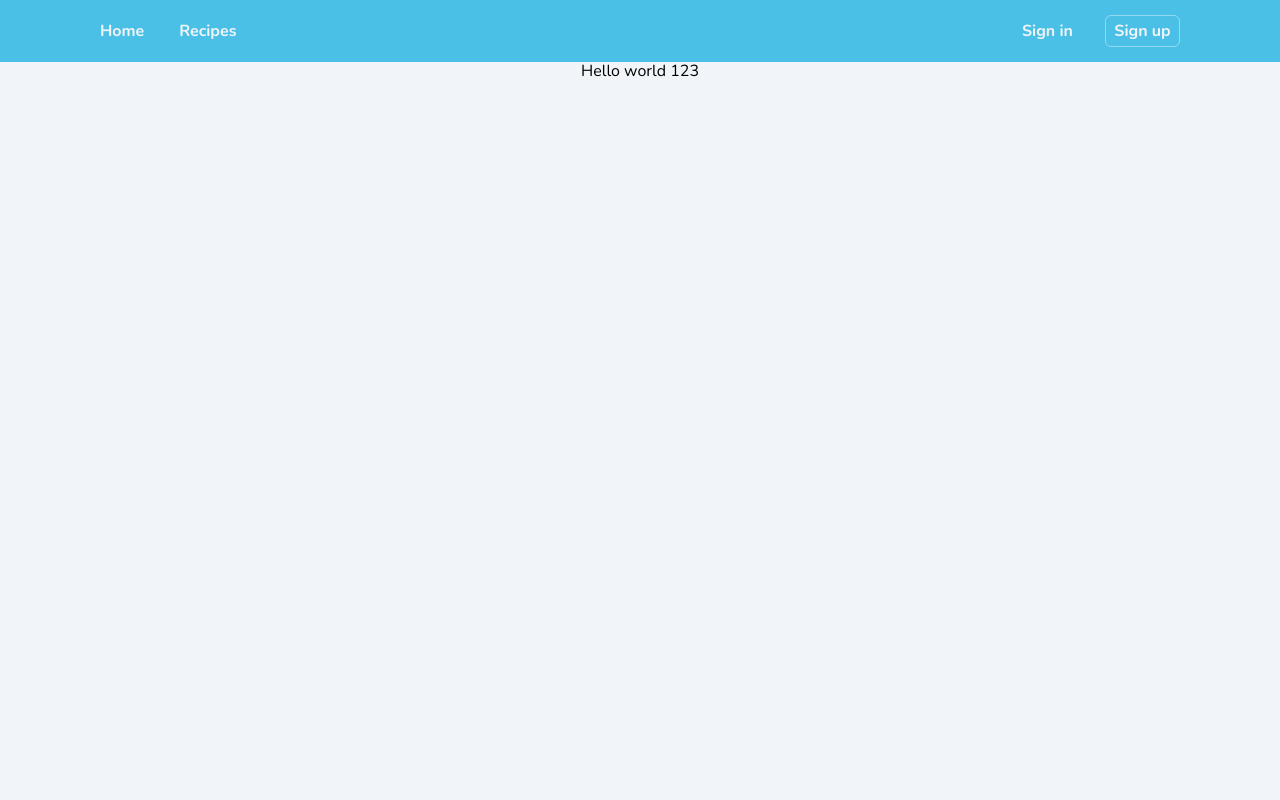
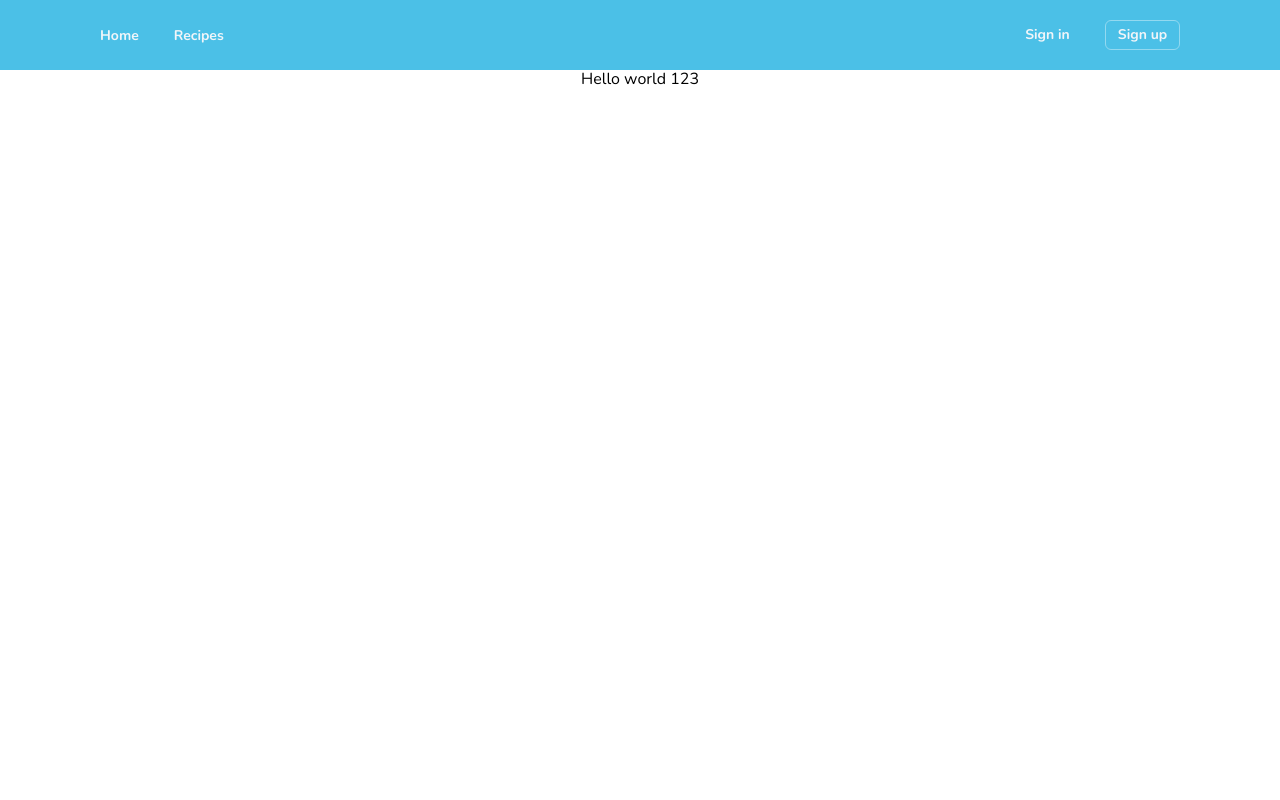
Before and after one commit to TheStelarek/GreatMove.Web, a Next.js app: page / in a window 1280 px wide. Shown: the top 800 px of the page. Built offline with nearby package versions, Linux system fonts and the light colour scheme.

Commit message:
feat: make recipes pages and main recipes page consisent. Colors changes (#25)
* feat: add blue variant input. Design changes

* feat: make recipes pages and main recipes page consisent

```diff
--- a/src/components/core/input/Input.tsx
+++ b/src/components/core/input/Input.tsx
@@ -9,7 +9,7 @@ type InputProps = UseFormRegisterReturn & {
   type: 'text' | 'email' | 'number' | 'password';
   error?: string | null;
   radius?: 5 | 10 | 15;
-  variant?: 'gray' | 'white';
+  variant?: 'gray' | 'white' | 'blue';
   autocomplete?: boolean;
   onKeyPress?: KeyboardEventHandler<HTMLInputElement> | undefined;
 };
--- a/src/components/core/layout/Layout.module.scss
+++ b/src/components/core/layout/Layout.module.scss
@@ -4,7 +4,7 @@
   flex-direction: column;
   justify-content: center;
   align-items: center;
-  background-color: var(--white-3);
+  background-color: var(--white-1);
 
   .header {
     width: 100%;
@@ -15,26 +15,16 @@
     min-height: calc(100vh - 50px);
     max-width: 1366px;
     width: 100%;
-    background-color: var(--white-3);
+    background-color: var(--white-1);
   }
 
   @media (min-width: 780px) {
     .header {
-      height: 62px;
+      height: 70px;
     }
 
     .main {
-      min-height: calc(100vh - 62px);
-    }
-  }
-
-  @media (min-width: 780px) {
-    .header {
-      height: 62px;
-    }
-
-    .main {
-      min-height: calc(100vh - 62px);
+      min-height: calc(100vh - 70px);
     }
   }
 }
--- a/src/components/core/navbar/Navbar.module.scss
+++ b/src/components/core/navbar/Navbar.module.scss
@@ -4,7 +4,7 @@
   align-items: center;
   position: fixed;
   width: 100%;
-  padding: 15px 100px;
+  padding: 20px 100px;
   background-color: var(--primary-color);
   z-index: 100;
 
@@ -29,6 +29,7 @@
         cursor: pointer;
         padding: 0;
         font-weight: 700;
+        font-size: 14px;
 
         &:hover {
           color: var(--white-1);
@@ -103,6 +104,10 @@
         gap: 50px;
         justify-content: center;
         flex-direction: column;
+
+        button {
+          width: 100px;
+        }
       }
     }
 
@@ -140,7 +145,6 @@
     .navItem,
     .auth {
       button {
-        font-weight: 700;
         color: var(--black-1);
 
         &:hover {
@@ -153,7 +157,7 @@
   .auth {
     button {
       &:last-of-type {
-        color: var(--blue-50);
+        color: var(--blue-40);
       }
     }
   }
--- a/src/components/core/pagination/Pagination.module.scss
+++ b/src/components/core/pagination/Pagination.module.scss
@@ -67,7 +67,7 @@
 
     &:hover {
       border-radius: 4px;
-      background-color: var(--blue-50);
+      background-color: var(--blue-40);
       color: var(--white-1);
     }
   }
@@ -75,7 +75,7 @@
   .pageActive {
     border-radius: 4px;
     color: var(--white-1);
-    background-color: var(--blue-50);
+    background-color: var(--blue-40);
   }
 }
 
--- a/src/components/recipes/recipesFilterForm/RecipesFilterForm.module.scss
+++ b/src/components/recipes/recipesFilterForm/RecipesFilterForm.module.scss
@@ -7,8 +7,8 @@
     gap: 40px;
     margin: 20px 0;
     padding: 25px 25px 37px 25px;
-    background-color: var(--white-1);
     border-radius: 8px;
+    background-color: var(--white-4);
 
     .rangeWrapper {
       display: flex;
--- a/src/components/recipes/recipesSearchBar/RecipesSearchBar.tsx
+++ b/src/components/recipes/recipesSearchBar/RecipesSearchBar.tsx
@@ -47,7 +47,7 @@ const RecipesSearchBar = forwardRef<HTMLInputElement, RecipesSearchBarProps>(
       <div className={styles.searchWrapper} {...getComboboxProps()}>
         <Input
           autocomplete={false}
-          variant="white"
+          variant="blue"
           radius={5}
           type="text"
           placeholder="Search recipe by name"
--- a/src/styles/Recipes.module.scss
+++ b/src/styles/Recipes.module.scss
@@ -1,5 +1,5 @@
 .container {
-  padding: 25px 20px;
+  padding: 25px 20px 0 20px;
   max-width: 1350px;
 
   .filterBtn {
@@ -31,6 +31,6 @@
 
 @media (min-width: 1000px) {
   .container {
-    padding: 50px 80px;
+    padding: 50px 80px 0 80px;
   }
 }
--- a/src/styles/global.scss
+++ b/src/styles/global.scss
@@ -28,6 +28,7 @@
   --white-1: #ffffff;
   --white-2: #f5f4f4;
   --white-3: #f1f5f9;
+  --white-4: #f4fbfe;
 
   --black-1: #000501;
   --black-2: #0b0a0a;
```
Also changed, not shown: src/components/core/input/Input.module.scss (+10 -0 lines), src/components/core/tagCheckbox/TagCheckbox.module.scss (+5 -5 lines), src/components/recipes/recipesListItem/RecipesListItem.module.scss (+5 -3 lines), src/pages/recipes/page/[page].tsx (+36 -3 lines).
